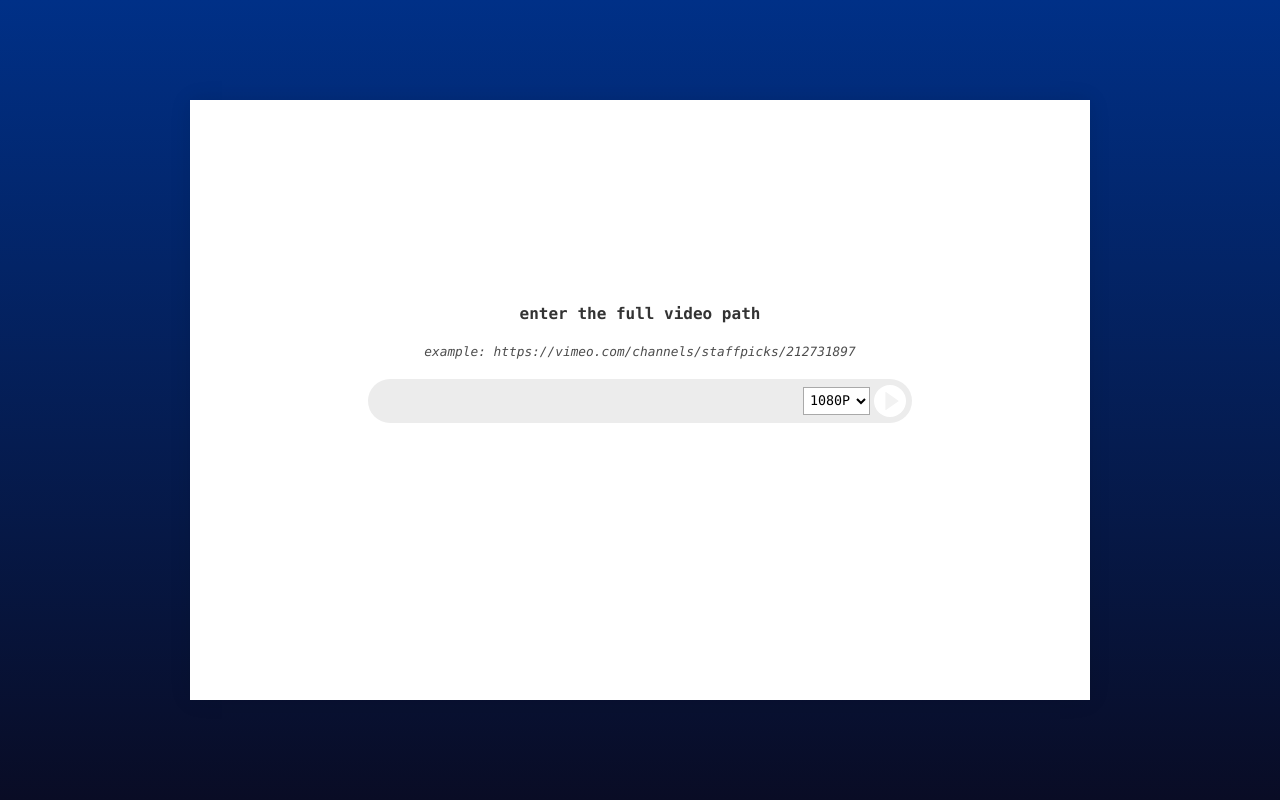
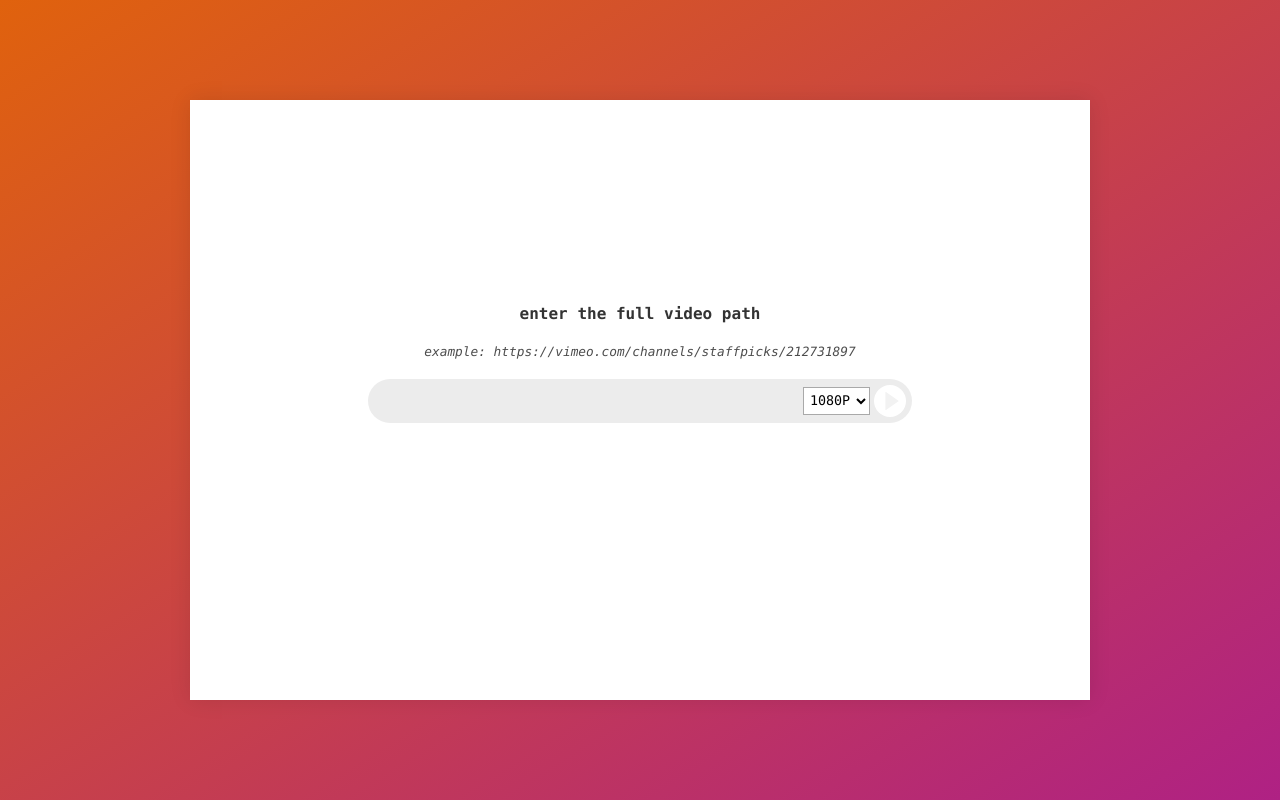
Before and after one commit to 6a/vimeo-ripper, a website: page index.html in a window 1280 px wide. Drawn offline with Linux system fonts and the light colour scheme.

Commit message:
Reverted bg color

```diff
--- a/style.css
+++ b/style.css
@@ -12,10 +12,10 @@ body {
     height: 100%;
     margin: 0;
     padding: 0;
-    background-color: #003087;
-    background-image: -webkit-repeating-linear-gradient(top, #003087 0%, #090c25 100%);
-    background-image: repeating-linear-gradient(to bottom, #003087 0%, #090c25 100%);
-    background-image: -ms-repeating-linear-gradient(top, #003087 0%, #090c25 100%);
+    background-color: #af2184;
+    background-image: -webkit-repeating-linear-gradient(top left, #e0620d 0%, #af2184 100%);
+    background-image: repeating-linear-gradient(to bottom right, #e0620d 0%, #af2184 100%);
+    background-image: -ms-repeating-linear-gradient(top left, #e0620d 0%, #af2184 100%);
 }
 
 .noselect {
```
